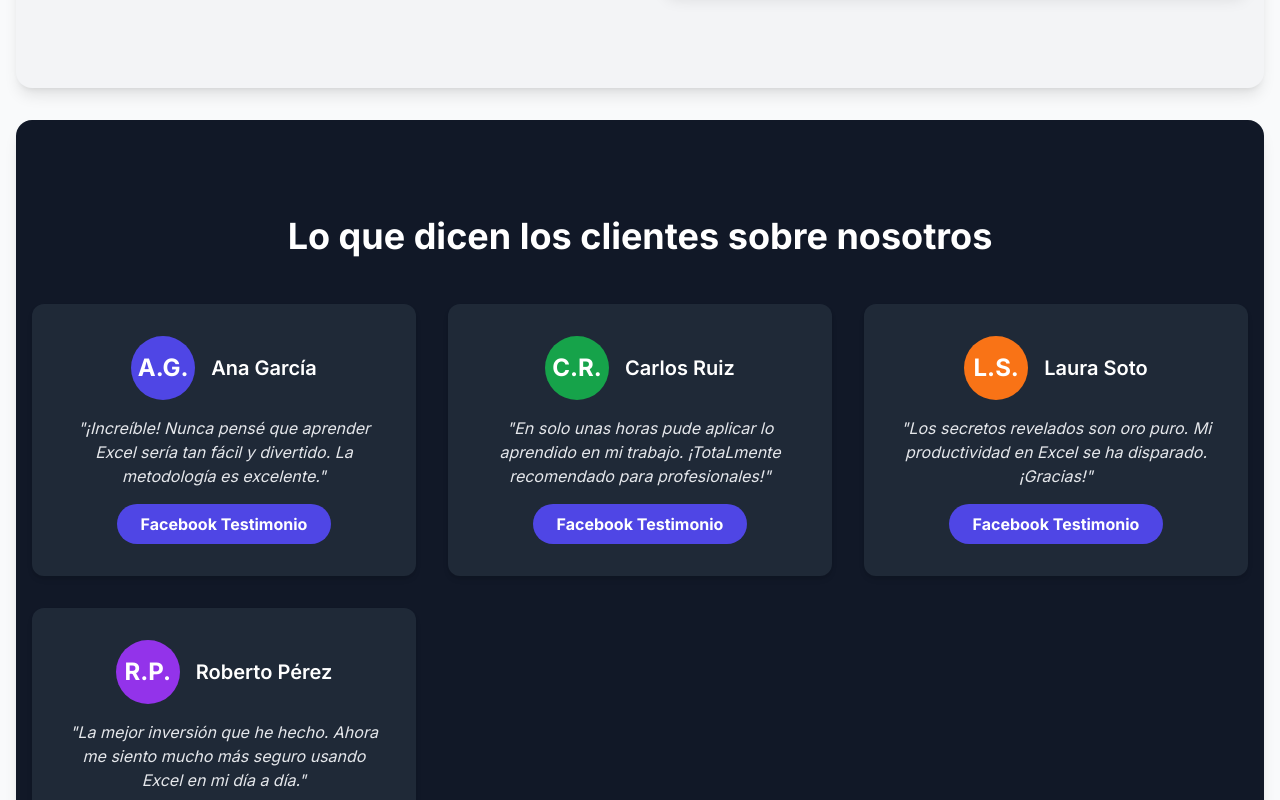
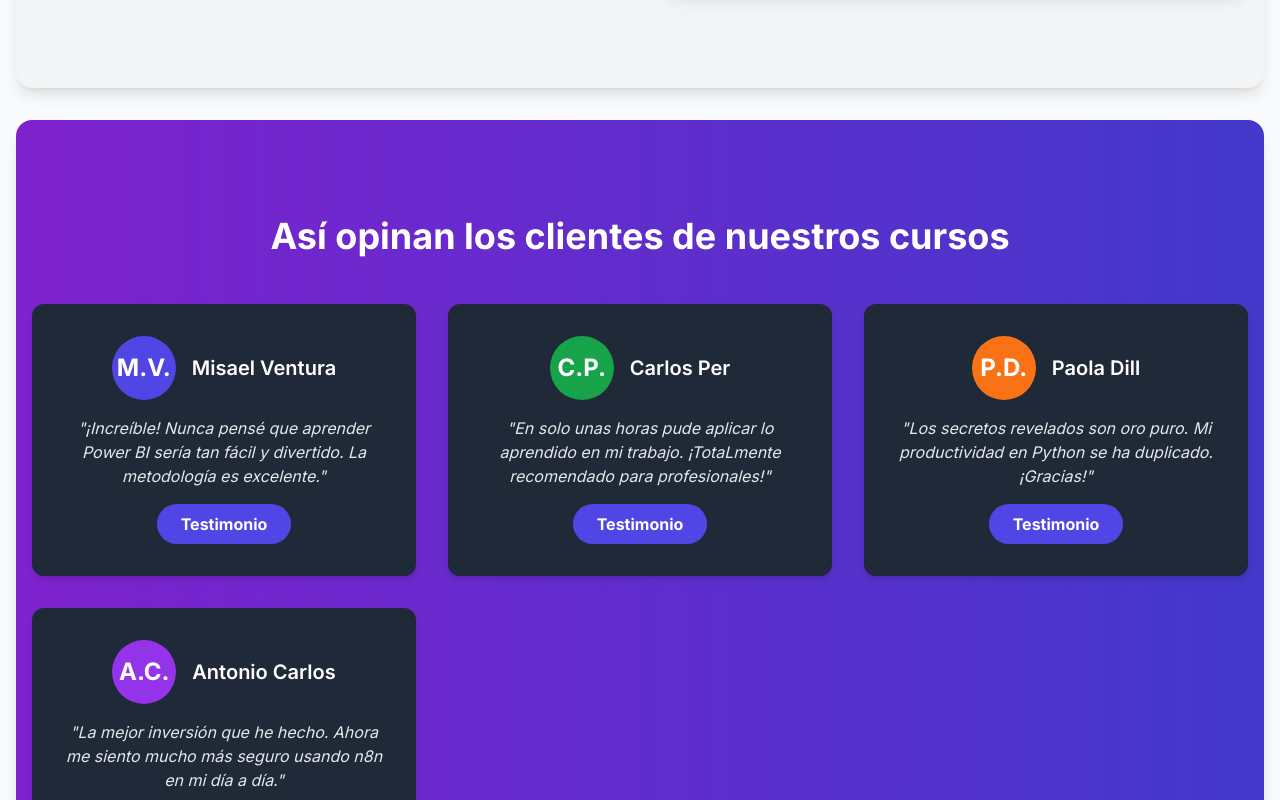
Before and after one commit to deivixadams/Landing-Page-Servicios, a plain HTML site: page index.html in a window 1280 px wide. Shown: the part 2000-2800 px from the top of the page. Drawn offline with nearby package versions, Linux system fonts and the light colour scheme.

Commit message:
new update

```diff
--- a/index.html
+++ b/index.html
@@ -107,7 +107,7 @@
             <div class="video-container max-w-4xl mx-auto">
                 <!-- YouTube Video Embed -->
                 <iframe id="youtube-video" class="absolute top-0 left-0 w-full h-full rounded-xl"
-                        src="https://www.youtube.com/embed/Kw2DXaPyFwU?autoplay=1&mute=1&controls=0&loop=1&playlist=Kw2DXaPyFwU&enablejsapi=1"
+                        src="https://www.youtube.com/embed/ZpMEUAZWRBA?autoplay=1&mute=1&controls=0&loop=1&playlist=ZpMEUAZWRBA&enablejsapi=1"
                         frameborder="0"
                         allow="accelerometer; autoplay; clipboard-write; encrypted-media; gyroscope; picture-in-picture"
                         allowfullscreen>
@@ -190,77 +190,75 @@
         </div>
     </section>
 
-
-
     <!-- Testimonials Section -->
-    <section id="testimonials-section" class="py-16 md:py-24 bg-gray-900 mx-4 mt-8 rounded-2xl shadow-lg text-white">
+    <section id="testimonials-section" class="py-16 md:py-24 bg-gradient-to-r from-purple-700 to-indigo-700 mx-4 mt-8 rounded-2xl shadow-lg text-white">
         <div class="container mx-auto px-4 text-center">
-            <h2 class="text-3xl md:text-4xl font-bold mb-12">Lo que dicen los clientes sobre nosotros</h2>
+            <h2 class="text-3xl md:text-4xl font-bold mb-12">Así opinan los clientes de nuestros cursos</h2>
             <div class="grid grid-cols-1 md:grid-cols-2 lg:grid-cols-3 gap-8">
                 <!-- Testimonial Card 1 -->
                 <div class="bg-gray-800 p-8 rounded-xl shadow-md hover:shadow-lg transition duration-300 transform hover:-translate-y-2">
                     <div class="flex items-center justify-center mb-4">
                         <div class="w-16 h-16 bg-indigo-600 rounded-full flex items-center justify-center text-white text-2xl font-bold">
-                            A.G.
+                            M.V.
                         </div>
-                        <h3 class="text-xl font-semibold ml-4 text-white">Ana García</h3>
+                        <h3 class="text-xl font-semibold ml-4 text-white">Misael Ventura</h3>
                     </div>
                     <p class="text-gray-200 italic mb-4">
-                        "¡Increíble! Nunca pensé que aprender Excel sería tan fácil y divertido. La metodología es excelente."
+                        "¡Increíble! Nunca pensé que aprender Power BI sería tan fácil y divertido. La metodología es excelente."
                     </p>
                     <button class="bg-indigo-600 hover:bg-indigo-700 text-white font-bold py-2 px-6 rounded-full transition duration-300">
-                        Facebook Testimonio
+                        Testimonio
                     </button>
                 </div>
                 <!-- Testimonial Card 2 -->
                 <div class="bg-gray-800 p-8 rounded-xl shadow-md hover:shadow-lg transition duration-300 transform hover:-translate-y-2">
                     <div class="flex items-center justify-center mb-4">
                         <div class="w-16 h-16 bg-green-600 rounded-full flex items-center justify-center text-white text-2xl font-bold">
-                            C.R.
+                            C.P.
                         </div>
-                        <h3 class="text-xl font-semibold ml-4 text-white">Carlos Ruiz</h3>
+                        <h3 class="text-xl font-semibold ml-4 text-white">Carlos Per</h3>
                     </div>
                     <p class="text-gray-200 italic mb-4">
                         "En solo unas horas pude aplicar lo aprendido en mi trabajo. ¡TotaLmente recomendado para profesionales!"
                     </p>
                     <button class="bg-indigo-600 hover:bg-indigo-700 text-white font-bold py-2 px-6 rounded-full transition duration-300">
-                        Facebook Testimonio
+                        Testimonio
                     </button>
                 </div>
                 <!-- Testimonial Card 3 -->
                 <div class="bg-gray-800 p-8 rounded-xl shadow-md hover:shadow-lg transition duration-300 transform hover:-translate-y-2">
                     <div class="flex items-center justify-center mb-4">
                         <div class="w-16 h-16 bg-orange-500 rounded-full flex items-center justify-center text-white text-2xl font-bold">
-                            L.S.
+                            P.D.
                         </div>
-                        <h3 class="text-xl font-semibold ml-4 text-white">Laura Soto</h3>
+                        <h3 class="text-xl font-semibold ml-4 text-white">Paola Dill</h3>
                     </div>
                     <p class="text-gray-200 italic mb-4">
-                        "Los secretos revelados son oro puro. Mi productividad en Excel se ha disparado. ¡Gracias!"
+                        "Los secretos revelados son oro puro. Mi productividad en Python se ha duplicado. ¡Gracias!"
                     </p>
                     <button class="bg-indigo-600 hover:bg-indigo-700 text-white font-bold py-2 px-6 rounded-full transition duration-300">
-                        Facebook Testimonio
+                        Testimonio
                     </button>
                 </div>
                 <!-- Testimonial Card 4 -->
                 <div class="bg-gray-800 p-8 rounded-xl shadow-md hover:shadow-lg transition duration-300 transform hover:-translate-y-2">
                     <div class="flex items-center justify-center mb-4">
                         <div class="w-16 h-16 bg-purple-600 rounded-full flex items-center justify-center text-white text-2xl font-bold">
-                            R.P.
+                            A.C.
                         </div>
-                        <h3 class="text-xl font-semibold ml-4 text-white">Roberto Pérez</h3>
+                        <h3 class="text-xl font-semibold ml-4 text-white">Antonio Carlos</h3>
                     </div>
                     <p class="text-gray-200 italic mb-4">
-                        "La mejor inversión que he hecho. Ahora me siento mucho más seguro usando Excel en mi día a día."
+                        "La mejor inversión que he hecho. Ahora me siento mucho más seguro usando n8n en mi día a día."
                     </p>
                     <button class="bg-indigo-600 hover:bg-indigo-700 text-white font-bold py-2 px-6 rounded-full transition duration-300">
-                        Facebook Testimonio
+                        Testimonio
                     </button>
                 </div>
             </div>
             <!-- CTA button at the bottom of testimonials -->
             <div class="mt-12">
-                <a href="#" class="inline-block bg-green-600 hover:bg-green-700 text-white font-bold py-4 px-12 rounded-full text-2xl shadow-lg transition duration-300 transform hover:scale-105">
+                <a href="#" class="inline-block bg-orange-500 bg-green-600 hover:bg-green-700 text-white font-bold py-4 px-12 rounded-full text-2xl shadow-lg transition duration-300 transform hover:scale-105">
                     ¡INGRESA AHORA!
                 </a>
             </div>
@@ -370,28 +368,28 @@
     <section id="what-you-will-learn" class="py-16 md:py-24 bg-white mx-4 mt-8 rounded-2xl shadow-lg text-center">
         <div class="container mx-auto px-4">
             <h2 class="text-3xl md:text-4xl font-bold text-gray-900 mb-8">
-                Qué <span class="text-orange-500">APRENDERÁS</span> a saber
+                Qué <span class="text-orange-500">VAS A LOGRAR</span> con nosotros
             </h2>
             <ul class="text-left text-lg text-gray-700 max-w-2xl mx-auto space-y-4">
                 <li class="flex items-start">
                     <svg class="w-6 h-6 text-green-600 mr-3 flex-shrink-0" fill="none" stroke="currentColor" viewBox="0 0 24 24" xmlns="http://www.w3.org/2000/svg"><path stroke-linecap="round" stroke-linejoin="round" stroke-width="2" d="M5 13l4 4L19 7"></path></svg>
-                    <span>No memorizarás fórmulas, ¡las entenderás y aplicarás con lógica!</span>
+                    <span>Tendrá acceso a herramientas poderosas, ¡basadas en IA!</span>
                 </li>
                 <li class="flex items-start">
                     <svg class="w-6 h-6 text-green-600 mr-3 flex-shrink-0" fill="none" stroke="currentColor" viewBox="0 0 24 24" xmlns="http://www.w3.org/2000/svg"><path stroke-linecap="round" stroke-linejoin="round" stroke-width="2" d="M5 13l4 4L19 7"></path></svg>
-                    <span>Descubrirás los<span class="font-bold">3 secretos de Excel</span> que NADIE te enseñó para dominarlo.</span>
+                    <span>Creamos aplicaciones con <span class="font-bold">IA</span> que mejoran la productividad.</span>
                 </li>
                 <li class="flex items-start">
                     <svg class="w-6 h-6 text-green-600 mr-3 flex-shrink-0" fill="none" stroke="currentColor" viewBox="0 0 24 24" xmlns="http://www.w3.org/2000/svg"><path stroke-linecap="round" stroke-linejoin="round" stroke-width="2" d="M5 13l4 4L19 7"></path></svg>
-                    <span>Aprenderás una metodología que ha ayudado a miles de <span class="font-bold">PROFESIONALES</span> a destacarse.</span>
+                    <span>Aprenderás una metodología que ha ayudado a otras <span class="font-bold">EMPRESAS</span> a destacarse.</span>
                 </li>
                 <li class="flex items-start">
                     <svg class="w-6 h-6 text-green-600 mr-3 flex-shrink-0" fill="none" stroke="currentColor" viewBox="0 0 24 24" xmlns="http://www.w3.org/2000/svg"><path stroke-linecap="round" stroke-linejoin="round" stroke-width="2" d="M5 13l4 4L19 7"></path></svg>
-                    <span>Y<span class="font-bold">MUCHO MÁS:</span> no te quedes fuera de esta oportunidad única.</span>
+                    <span>Y <span class="font-bold">MUCHO MÁS:</span> no te quedes fuera de esta oportunidad única.</span>
                 </li>
             </ul>
             <div class="mt-12">
-                <a href="#" class="inline-block bg-green-600 hover:bg-green-700 text-white font-bold py-4 px-12 rounded-full text-2xl shadow-lg transition duration-300 transform hover:scale-105">
+                <a href="#" class="inline-block bg-orange-600 hover:bg-green-700 text-white font-bold py-4 px-12 rounded-full text-2xl shadow-lg transition duration-300 transform hover:scale-105">
                     ¡INGRESA, NO QUEDES FUERA!
                 </a>
             </div>
@@ -401,9 +399,9 @@
     <!-- Call to Action / Contact Section (Now with Form) -->
     <section id="contact" class="py-16 md:py-24 bg-gradient-to-r from-purple-700 to-indigo-700 text-white mx-4 mt-8 rounded-2xl shadow-lg">
         <div class="container mx-auto px-4 text-center">
-            <h2 class="text-3xl md:text-4xl font-bold mb-8">Ready to Start Your Robotics Journey?</h2>
+            <h2 class="text-3xl md:text-4xl font-bold mb-8">¿Listo para comenzar a transformar tu empresa?</h2>
             <p class="text-lg md:text-xl mb-10 max-w-2xl mx-auto opacity-90">
-                Join the Siviedeif community and empower the next generation of innovators. Fill out the form below to learn more about our programs.
+                Únete a la comunidad Siviedeif y potencia a la próxima generación de innovadores. Completa el formulario a continuación para conocer más sobre nuestros programas.
             </p>
             <div class="max-w-xl mx-auto bg-white p-8 rounded-xl shadow-lg">
                 <form class="space-y-6">
```
Also changed, not shown: 1 other file.
